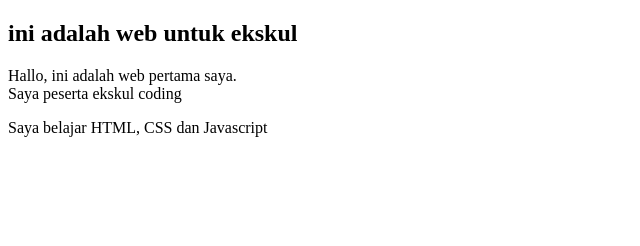
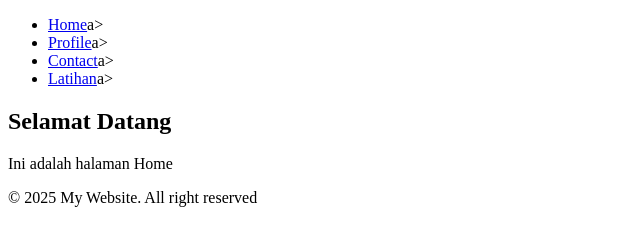
Before and after one commit to chaolenn/ekskul-coding-SMK-BL, a plain HTML site: page index.html in a window 1280 px wide. Shown: the whole page, without its empty margins (0-640 px from the left). Drawn offline with Linux system fonts and the light colour scheme.

Commit message:
Update index.html

```diff
--- a/index.html
+++ b/index.html
@@ -1,11 +1,29 @@
 <!DOCTYPE html>
 <html>
     <head>
-        <title>Web Elen</title>
+        <title>Home - Website</title>
     </head>
     <body>
-        <h2>ini adalah web untuk ekskul</h2>
-        <p>Hallo, ini adalah web pertama saya.</br>Saya peserta ekskul coding</p>
-        <p>Saya belajar HTML, CSS dan Javascript</p>
+        <header>
+            <nav class="navbar">
+                <ul>
+                    <li><a href="index.html" class="active">Home</a>a></li>
+                    <li><a href="#" class="active">Profile</a>a></li>
+                    <li><a href="#" class="active">Contact</a>a></li>
+                    <li><a href="#" class="active">Latihan</a>a></li>
+                </ul>
+            </nav>
+        </header>
+
+      <main>
+          <section class="home">
+              <h1>Selamat Datang</h1>
+              <p>Ini adalah halaman Home</p>
+          </section>
+      </main>
+        <footer>
+            <p>&copy; 2025 My Website. All right reserved</p>
+        </footer>
     </body>
+
 </html>
```
